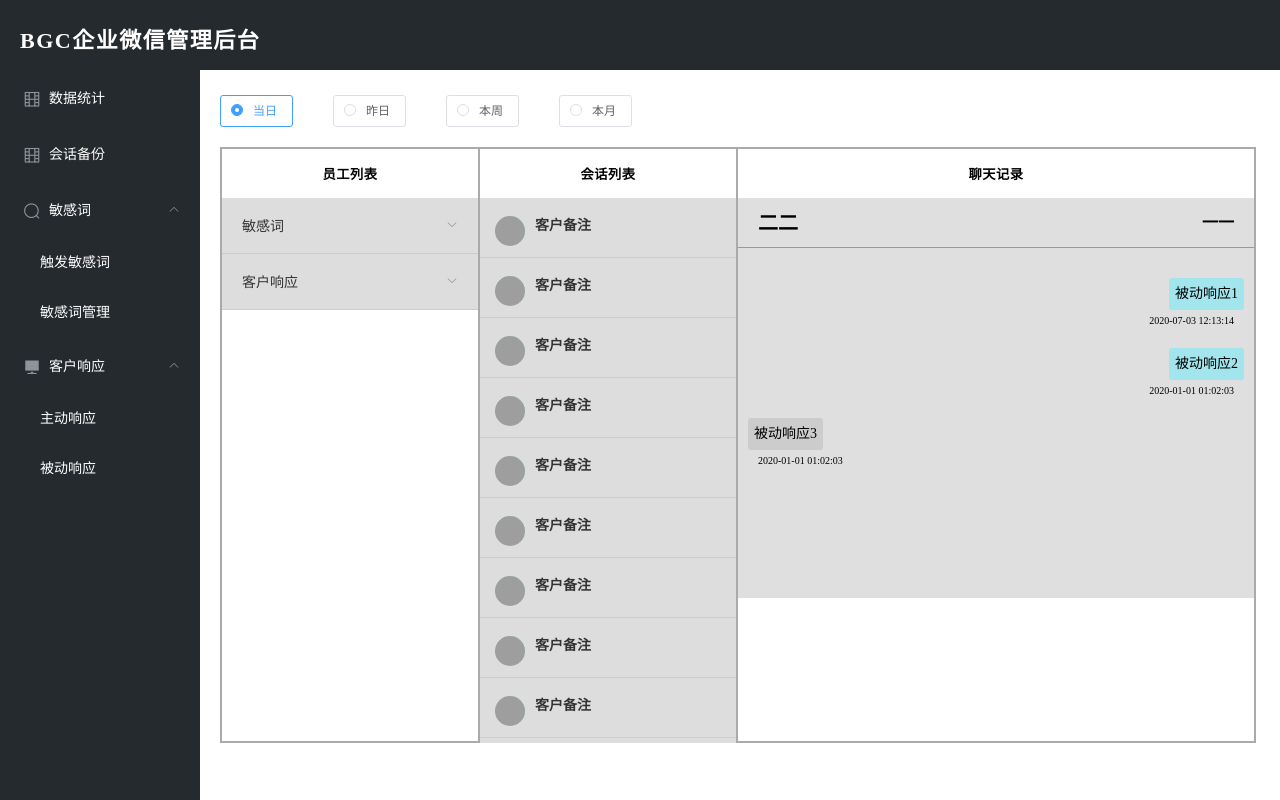
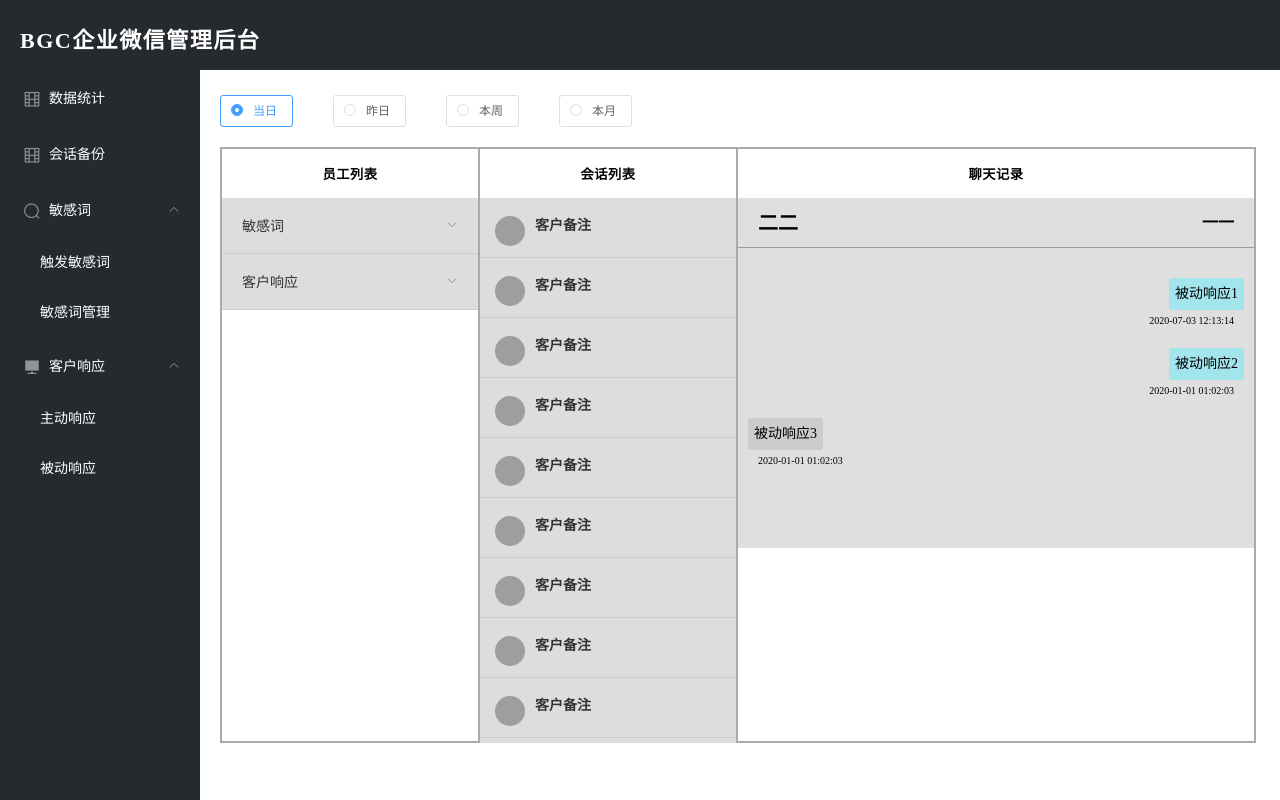
Before and after one commit to liule1001/tkwxsystem, a Vue app: page /passiveResponse in a window 1280 px wide. Built offline with nearby package versions, Linux system fonts and the light colour scheme; grey boxes are pictures that could not be loaded.

Commit message:
gwx edit 聊天区域滚动加载 2020/7/10 11:13

```diff
--- a/src/assets/scss/chat.scss
+++ b/src/assets/scss/chat.scss
@@ -1,7 +1,8 @@
 .chatBox {
     background: #dfdfdf;
-    max-height: calc(70vh);
-    min-height: calc(50vh);
+    height: 350px;
+    // max-height: calc(70vh);
+    // min-height: calc(50vh);
     .nameBox {
         height: 50px;
         border-bottom: 1px solid #999;
@@ -26,10 +27,11 @@
         }
     }
     .content {
-        // height: auto;
+        // height: auto;?
         padding: 10px 0px;
-        max-height: calc(70vh - 50px);
-        min-height: calc(50vh - 50px);
+        height: 300px;
+        // max-height: calc(70vh - 50px);
+        // min-height: calc(50vh - 50px);
         overflow-y: auto;
         .chatContent {
             height: auto;
@@ -74,9 +76,7 @@
                     text-align: right;
                     margin-right: 20px;
                 }
-
             }
         }
     }
-
 }
--- a/src/components/Chat.vue
+++ b/src/components/Chat.vue
@@ -4,7 +4,7 @@
       <div class="customer">{{content.custom}}</div>
       <div class="businessman">{{content.staff}}</div>
     </div>
-    <div class="content">
+    <div class="content" ref="content" @scroll="PageScroll">
       <div class="chatContent">
         <div class="item" v-for="(item,index) in content.chatcontent" v-bind:key="index">
           <div class="sessionBox">
@@ -25,11 +25,61 @@
 <script>
 export default {
   data() {
-    return {};
+    return {
+      newArr: [] //确保每次加载数据为十条设置变量
+    };
   },
-  props: ["content"],
-  methods: {},
-  mounted() {}
+  //flag 为区别滑动的展示不同设置变量
+  props: ["content", "flag"],
+  methods: {
+    //聊天区域滚动加载
+    PageScroll(e) {
+      let tar = e.target;
+      //获取this.content.chatcontent的总条数
+      let len = this.content.chatcontent.length;
+      if (this.flag) {
+        //只上滑加载
+        if (tar.scrollTop === 0) {
+          //滚动到顶部时加载
+          console.log("up Reload");
+          //模拟加载数据（在原有数组中增加原有10条数据）
+          this.content.chatcontent = this.content.chatcontent.concat(
+            this.newArr
+          );
+          //顶部加载完之后显示区域为新增的数据
+          this.$refs.content.scrollTop = ((tar.scrollHeight - 300) / len) * 10;
+        }
+      } else {
+        //滑动加载（上、下滑都可以加载）
+        if (tar.scrollTop === 0) {
+          console.log("updown-up Reload");
+          //模拟加载数据（在原有数组中增加原有10条数据）
+          this.content.chatcontent = this.content.chatcontent.concat(
+            this.newArr
+          );
+          //顶部加载完之后显示区域为新增的数据
+          this.$refs.content.scrollTop = ((tar.scrollHeight - 300) / len) * 10;
+        } else if (tar.scrollTop === tar.scrollHeight - 300) {
+          console.log("updown-down Reload");
+          //模拟加载数据（在原有数组中增加原有10条数据）
+          this.content.chatcontent = this.content.chatcontent.concat(
+            this.newArr
+          );
+        }
+      }
+    }
+  },
+  mounted() {
+    //确保每次加载数据为十条设置变量
+    this.newArr = this.content.chatcontent;
+    if (this.flag) {
+      //只上滑加载 初始化展示为近期聊天
+      this.$refs.content.scrollTop = this.$refs.content.scrollHeight - 300;
+    } else {
+      //滑动加载（上、下滑都可以加载） 默认为顶部避免初始化触发
+      this.$refs.content.scrollTop = "1";
+    }
+  }
 };
 </script>
 
--- a/src/views/SessionBackup.vue
+++ b/src/views/SessionBackup.vue
@@ -230,7 +230,8 @@
     </el-col>
     <el-col>
       <h5>聊天记录</h5>
-      <Chat :content="chatInformation" />
+      <!-- flag 为区别滑动的展示不同设置变量 -->
+      <Chat :content="chatInformation" :flag="true" />
     </el-col>
   </div>
 </template>
@@ -261,6 +262,41 @@ export default {
             role: "custom",
             msgtime: "2020-01-01 01:02:03",
             content: "聊天备份13"
+          },
+          {
+            role: "staff",
+            msgtime: "2020-01-01 01:02:03",
+            content: "聊天备份12"
+          },
+          {
+            role: "custom",
+            msgtime: "2020-01-01 01:02:03",
+            content: "聊天备份13"
+          },
+          {
+            role: "staff",
+            msgtime: "2020-01-01 01:02:03",
+            content: "聊天备份12"
+          },
+          {
+            role: "custom",
+            msgtime: "2020-01-01 01:02:03",
+            content: "聊天备份13"
+          },
+          {
+            role: "staff",
+            msgtime: "2020-01-01 01:02:03",
+            content: "聊天备份12"
+          },
+          {
+            role: "custom",
+            msgtime: "2020-01-01 01:02:03",
+            content: "聊天备份13"
+          },
+          {
+            role: "staff",
+            msgtime: "2020-01-01 01:02:03",
+            content: "聊天备份12"
           }
         ]
       }
--- a/src/views/TriggeSensitiveWords.vue
+++ b/src/views/TriggeSensitiveWords.vue
@@ -2,7 +2,8 @@
   <div class="about">
     <h1>触发敏感词</h1>
     <div>
-      <el-table :data="tableData" style="width: 100%" max-height="500" border>
+      <!-- max-height="500" -->
+      <el-table :data="tableData" style="width: 100%" height="380px" border>
         <el-table-column prop="formm" label="发送人" align="center"></el-table-column>
         <el-table-column prop="formmIdentity" label="发送人身份" align="center"></el-table-column>
         <el-table-column prop="msgtime" label="发送时间" align="center">
@@ -34,7 +35,8 @@
     </div>
     <div v-if="modalShow">
       <el-dialog title="聊天内容" :visible.sync="modalShow" center>
-        <Chat :content="chatInformation" />
+        <!-- flag 为区别滑动的展示不同设置变量 -->
+        <Chat :content="chatInformation" :flag="false" />
       </el-dialog>
     </div>
   </div>
@@ -237,6 +239,76 @@ export default {
           roomid: "",
           msgtime: "2020-07-01 13:21:56",
           content: "马上"
+        },
+        {
+          msgtype: "text",
+          msgid: "6090739809806389162_1593580896",
+          action: "send",
+          fromm: "[wm4fJCBgAA9Ryoo8mEFptgooXcZFQZBQ]",
+          tolist: "WuXiaoWen",
+          roomid: "",
+          msgtime: "2020-07-01 13:21:37",
+          content: "聊天<span style='color:red'>一</span>"
+        },
+        {
+          msgtype: "text",
+          msgid: "18359870725314323191_1593580901",
+          action: "send",
+          fromm: "WuXiaoWen",
+          tolist: "[wm4fJCBgAA9Ryoo8mEFptgooXcZFQZBQ]",
+          roomid: "",
+          msgtime: "2020-07-01 13:21:41",
+          content: "我这信号好像不太好"
+        },
+        {
+          msgtype: "text",
+          msgid: "13844107868684910760_1593580916",
+          action: "send",
+          fromm: "[wm4fJCBgAA9Ryoo8mEFptgooXcZFQZBQ]",
+          tolist: "WuXiaoWen",
+          roomid: "",
+          msgtime: "2020-07-01 13:21:56",
+          content: "马上"
+        },
+        {
+          msgtype: "text",
+          msgid: "6090739809806389162_1593580896",
+          action: "send",
+          fromm: "[wm4fJCBgAA9Ryoo8mEFptgooXcZFQZBQ]",
+          tolist: "WuXiaoWen",
+          roomid: "",
+          msgtime: "2020-07-01 13:21:37",
+          content: "聊天<span style='color:red'>一</span>"
+        },
+        {
+          msgtype: "text",
+          msgid: "18359870725314323191_1593580901",
+          action: "send",
+          fromm: "WuXiaoWen",
+          tolist: "[wm4fJCBgAA9Ryoo8mEFptgooXcZFQZBQ]",
+          roomid: "",
+          msgtime: "2020-07-01 13:21:41",
+          content: "我这信号好像不太好"
+        },
+        {
+          msgtype: "text",
+          msgid: "13844107868684910760_1593580916",
+          action: "send",
+          fromm: "[wm4fJCBgAA9Ryoo8mEFptgooXcZFQZBQ]",
+          tolist: "WuXiaoWen",
+          roomid: "",
+          msgtime: "2020-07-01 13:21:56",
+          content: "马上"
+        },
+        {
+          msgtype: "text",
+          msgid: "6090739809806389162_1593580896",
+          action: "send",
+          fromm: "[wm4fJCBgAA9Ryoo8mEFptgooXcZFQZBQ]",
+          tolist: "WuXiaoWen",
+          roomid: "",
+          msgtime: "2020-07-01 13:21:37",
+          content: "聊天<span style='color:red'>一</span>"
         }
       ];
       let chatcontent = res.map(item => {
```
